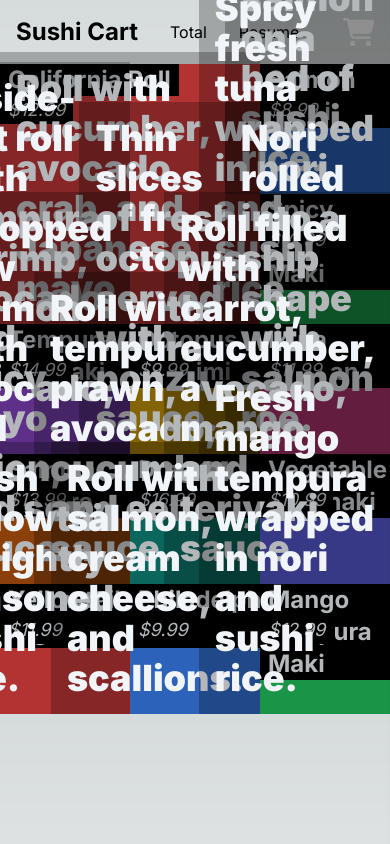
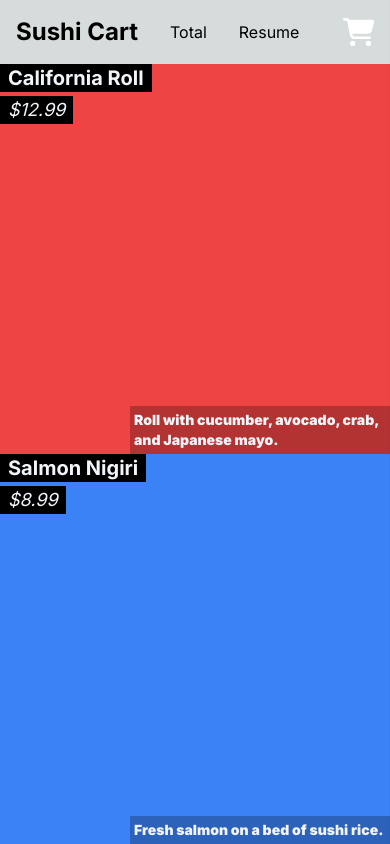
Before and after one commit to 3FE3LE/next-shop, a Next.js app: page / in a window 390 px wide. Shown: the top 844 px of the page. Built offline with nearby package versions, Linux system fonts and the light colour scheme.

Commit message:
add label wraper & ProductItem components, responsive desing to grid & grid items

```diff
--- a/app/components/GridItem.tsx
+++ b/app/components/GridItem.tsx
@@ -5,13 +5,14 @@ import TextLabel from "./TextLabel";
 import TextLabelItalic from "./TextLabelItalic";
 import utils from "@utils/index";
 import TextDescription from "./TextDescription";
+import LabelsWrapper from "./LabelsWrapper";
 
 type GridItemProps = {
   item: TProduct;
 };
 
 export default function GridItem({ item }: GridItemProps) {
-  const { handleAddProduct } = useSushiCart();
+  const { handleAddProduct, isModalShow } = useSushiCart();
 
   return (
     <div
@@ -20,9 +21,14 @@ export default function GridItem({ item }: GridItemProps) {
         item.color + " first:col-span-2 first:row-span-2 aspect-square relative"
       }
     >
-      <TextLabel text={item.name} />
-      <TextLabelItalic text={utils.formatPrice(item.price)} />
-      <TextDescription text={item.description} />
+      <LabelsWrapper>
+        <TextLabel isModal={isModalShow} text={item.name} />
+        <TextLabelItalic
+          isModal={isModalShow}
+          text={utils.formatPrice(item.price)}
+        />
+      </LabelsWrapper>
+      <TextDescription isModal={isModalShow} text={item.description} />
     </div>
   );
 }
--- /dev/null
+++ b/app/components/LabelsWrapper.tsx
@@ -0,0 +1,9 @@
+import React from "react";
+
+export default function LabelsWrapper({
+  children,
+}: {
+  children: React.ReactNode;
+}) {
+  return <div className="absolute left-0 top-0 flex flex-col">{children}</div>;
+}
--- /dev/null
+++ b/app/components/ShoppingCart/ProductItem.tsx
@@ -0,0 +1,83 @@
+"use client";
+import React from "react";
+import useSushiCart from "@hooks/useSushiCart";
+import LabelsWrapper from "@components/LabelsWrapper";
+import TextLabel from "@components/TextLabel";
+import TextLabelItalic from "@components/TextLabelItalic";
+import utils from "@utils/index";
+import { TOrderProduct } from "../../types/SushiCartTypes";
+
+type TProductItemProps = {
+  item: TOrderProduct;
+};
+
+export default function ProductItem({ item }: TProductItemProps) {
+  const { handleAddProduct, handleDeleteProduct, handleRemoveProduct } =
+    useSushiCart();
+
+  const { product, quantity } = item;
+
+  return (
+    <div
+      className="bg-slate-400/75 text-black relative box-border"
+      key={product.img}
+    >
+      <button
+        onClick={() => handleDeleteProduct(product)}
+        className="absolute z-10 right-4 top-4"
+      >
+        <div className="fill-white hover:fill-slate-500 transition-colors ">
+          <svg
+            xmlns="http://www.w3.org/2000/svg"
+            height="1.75em"
+            viewBox="0 0 384 512"
+          >
+            <path d="M342.6 150.6c12.5-12.5 12.5-32.8 0-45.3s-32.8-12.5-45.3 0L192 210.7 86.6 105.4c-12.5-12.5-32.8-12.5-45.3 0s-12.5 32.8 0 45.3L146.7 256 41.4 361.4c-12.5 12.5-12.5 32.8 0 45.3s32.8 12.5 45.3 0L192 301.3 297.4 406.6c12.5 12.5 32.8 12.5 45.3 0s12.5-32.8 0-45.3L237.3 256 342.6 150.6z" />
+          </svg>
+        </div>
+      </button>
+      <div className="flex justify-between">
+        <div className={`aspect-square h-32 ${product.color}`}>
+          {/* <Image/> */}
+        </div>
+        <div className="flex justify-center items-center relative p-4 w-full">
+          <LabelsWrapper>
+            <TextLabel text={product.name} />
+            <TextLabelItalic text={utils.formatPrice(product.price)} />
+          </LabelsWrapper>
+          <button
+            onClick={() => handleRemoveProduct(product)}
+            className="bg-slate-500 w-8 hover:bg-slate-300 rounded-full aspect-square flex justify-center items-center"
+          >
+            <span className="fill-white p-2">
+              <svg
+                xmlns="http://www.w3.org/2000/svg"
+                height="1em"
+                viewBox="0 0 448 512"
+              >
+                <path d="M432 256c0 17.7-14.3 32-32 32L48 288c-17.7 0-32-14.3-32-32s14.3-32 32-32l352 0c17.7 0 32 14.3 32 32z" />
+              </svg>
+            </span>
+          </button>
+          <span className="text-slate-800 w-8 text-2xl rounded-full bg-slate-300 mx-2 flex justify-center items-center ">
+            {quantity}
+          </span>
+          <button
+            onClick={() => handleAddProduct(product)}
+            className="bg-slate-500 w-8 hover:bg-slate-300 rounded-full aspect-square flex justify-center items-center"
+          >
+            <span className="fill-white p-2">
+              <svg
+                xmlns="http://www.w3.org/2000/svg"
+                height="1em"
+                viewBox="0 0 448 512"
+              >
+                <path d="M256 80c0-17.7-14.3-32-32-32s-32 14.3-32 32V224H48c-17.7 0-32 14.3-32 32s14.3 32 32 32H192V432c0 17.7 14.3 32 32 32s32-14.3 32-32V288H400c17.7 0 32-14.3 32-32s-14.3-32-32-32H256V80z" />
+              </svg>
+            </span>
+          </button>
+        </div>
+      </div>
+    </div>
+  );
+}
--- a/app/components/ShoppingCart/ProductList.tsx
+++ b/app/components/ShoppingCart/ProductList.tsx
@@ -1,80 +1,17 @@
 "use client";
-import TextLabel from "@components/TextLabel";
-import TextLabelItalic from "@components/TextLabelItalic";
 import useSushiCart from "@hooks/useSushiCart";
-import utils from "@utils/index";
 import React from "react";
+import ProductItem from "./ProductItem";
 
 export default function ProductList() {
   const {
-    products,
-    handleAddProduct,
-    handleRemoveProduct,
-    handleDeleteProduct,
+    products
   } = useSushiCart();
 
   return (
     <section className="grid grid-flow-row grid-cols-1 gap-4">
-      {products.map(({ product, quantity }) => (
-        <div
-          className="bg-slate-400/75 text-black relative box-border"
-          key={product.img}
-        >
-          <button
-            onClick={() => handleDeleteProduct(product)}
-            className="absolute z-10 right-4 top-4"
-          >
-            <div className="fill-white hover:fill-slate-500 transition-colors ">
-              <svg
-                xmlns="http://www.w3.org/2000/svg"
-                height="1.75em"
-                viewBox="0 0 384 512"
-              >
-                <path d="M342.6 150.6c12.5-12.5 12.5-32.8 0-45.3s-32.8-12.5-45.3 0L192 210.7 86.6 105.4c-12.5-12.5-32.8-12.5-45.3 0s-12.5 32.8 0 45.3L146.7 256 41.4 361.4c-12.5 12.5-12.5 32.8 0 45.3s32.8 12.5 45.3 0L192 301.3 297.4 406.6c12.5 12.5 32.8 12.5 45.3 0s12.5-32.8 0-45.3L237.3 256 342.6 150.6z" />
-              </svg>
-            </div>
-          </button>
-          <div className="flex justify-between">
-            <div className={`aspect-square h-32 ${product.color}`}>
-              {/* <Image/> */}
-            </div>
-            <div className="flex justify-center items-center relative p-4 w-full">
-              <TextLabel text={product.name} />
-              <TextLabelItalic text={utils.formatPrice(product.price)} />
-              <button
-                onClick={() => handleRemoveProduct(product)}
-                className="bg-slate-500 w-8 hover:bg-slate-300 rounded-full aspect-square flex justify-center items-center"
-              >
-                <span className="fill-white p-2">
-                  <svg
-                    xmlns="http://www.w3.org/2000/svg"
-                    height="1em"
-                    viewBox="0 0 448 512"
-                  >
-                    <path d="M432 256c0 17.7-14.3 32-32 32L48 288c-17.7 0-32-14.3-32-32s14.3-32 32-32l352 0c17.7 0 32 14.3 32 32z" />
-                  </svg>
-                </span>
-              </button>
-              <span className="text-slate-800 w-8 text-2xl rounded-full bg-slate-300 mx-2 flex justify-center items-center ">
-                {quantity}
-              </span>
-              <button
-                onClick={() => handleAddProduct(product)}
-                className="bg-slate-500 w-8 hover:bg-slate-300 rounded-full aspect-square flex justify-center items-center"
-              >
-                <span className="fill-white p-2">
-                  <svg
-                    xmlns="http://www.w3.org/2000/svg"
-                    height="1em"
-                    viewBox="0 0 448 512"
-                  >
-                    <path d="M256 80c0-17.7-14.3-32-32-32s-32 14.3-32 32V224H48c-17.7 0-32 14.3-32 32s14.3 32 32 32H192V432c0 17.7 14.3 32 32 32s32-14.3 32-32V288H400c17.7 0 32-14.3 32-32s-14.3-32-32-32H256V80z" />
-                  </svg>
-                </span>
-              </button>
-            </div>
-          </div>
-        </div>
+      {products.map(( item ) => (
+        <ProductItem key={item.product.img} item={item}/>
       ))}
     </section>
   );
--- a/app/components/TextDescription.tsx
+++ b/app/components/TextDescription.tsx
@@ -1,10 +1,20 @@
 import React from "react";
 import { TLabelProps } from "../types/SushiCartTypes";
 
-export default function TextDescription({ text }: TLabelProps) {
+export default function TextDescription({ text, isModal }: TLabelProps) {
   return (
-    <div className="absolute right-0 bottom-0 max-w-sm text-slate-100 bg-black/25 p-4">
-      <p className="text-4xl font-black ">{text}</p>
+    <div
+      className={`absolute right-0 bottom-0 w-2/3 max-h-16 md:max-h-32 lg:max-h-fit    overflow-hidden  text-slate-100 bg-black/25 p-1 lg:p-4 ${
+        isModal ? "sm:max-w-2/3 sm:p-2" : "sm:max-w-sm sm:p-2"
+      }`}
+    >
+      <p
+        className={` text-sm lg:text-4xl font-black ${
+          isModal ? "md:text-3xl" : "md:text-lg"
+        } `}
+      >
+        {text}
+      </p>
     </div>
   );
 }
--- a/app/components/TextLabel.tsx
+++ b/app/components/TextLabel.tsx
@@ -1,11 +1,13 @@
 import React from "react";
 import { TLabelProps } from "../types/SushiCartTypes";
 
-
-
-export default function TextLabel({ text }: TLabelProps) {
+export default function TextLabel({ text, isModal }: TLabelProps) {
   return (
-    <span className="text-2xl font-bold absolute top-0 left-0 text-slate-100 bg-black px-2">
+    <span
+      className={` text-xl sm:text-2xl transition-transform origin-left font-bold text-slate-100 bg-black px-2 ${
+        isModal ? "scale-150" : ""
+      }`}
+    >
       {text}
     </span>
   );
--- a/app/page.tsx
+++ b/app/page.tsx
@@ -11,11 +11,9 @@ export default function Home() {
       <section>
         <Navbar />
         <ContentWrapper>
-          <div className="grid grid-flow-row grid-cols-3">
             {sushiPlates.map((item) => (
               <GridItem key={item.img} item={item} />
             ))}
-          </div>
         </ContentWrapper>
       </section>
       <ShoppingCart />
--- a/app/types/SushiCartTypes.ts
+++ b/app/types/SushiCartTypes.ts
@@ -11,5 +11,6 @@ export type TOrderProduct = {
 }
 
 export type TLabelProps ={
-  text: string
+  text: string,
+  isModal?: boolean
 }
```
